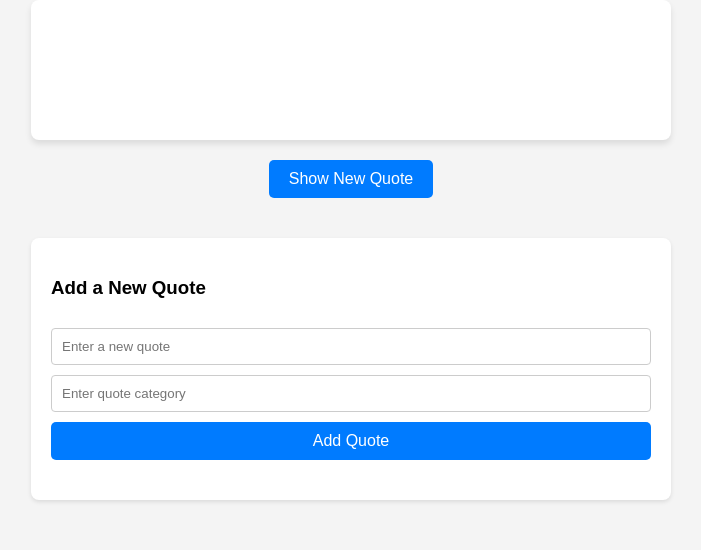
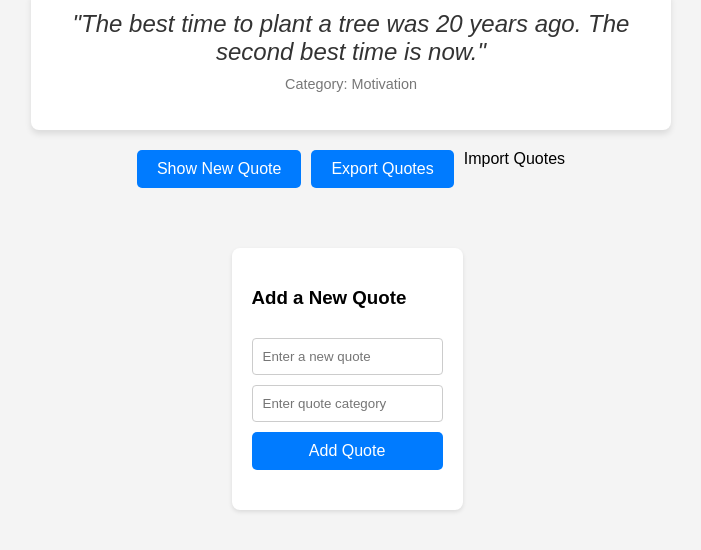
Before and after one commit to Tinahiii/alx_fe_javascript, a plain HTML site: page dom-manipulation/index.html in a window 1280 px wide. Shown: the part 190-740 px from the top of the page, without its empty margins (289-990 px from the left). Drawn offline with Linux system fonts and the light colour scheme.

Commit message:
Update index.html

```diff
--- a/dom-manipulation/index.html
+++ b/dom-manipulation/index.html
@@ -69,18 +69,26 @@
             border: 1px solid #ccc;
             border-radius: 4px;
         }
+        .actions-container {
+            display: flex;
+            gap: 10px;
+            margin-bottom: 20px;
+        }
     </style>
   </head>
   <body>
     <h1>Dynamic Quote Generator</h1>
     <div id="quoteDisplay"></div>
-    <button id="newQuote">Show New Quote</button>
-    <div class="form-container">
-      <h3>Add a New Quote</h3>
-      <input id="newQuoteText" type="text" placeholder="Enter a new quote" />
-      <input id="newQuoteCategory" type="text" placeholder="Enter quote category" />
-      <button id="addQuoteBtn">Add Quote</button>
+    <div class="actions-container">
+        <button id="newQuote">Show New Quote</button>
+        <button id="exportQuotesBtn">Export Quotes</button>
+        <label for="importFile" class="custom-file-upload">
+          Import Quotes
+        </label>
+        <input type="file" id="importFile" accept=".json" style="display: none;" />
     </div>
+    <!-- Container where the form will be dynamically created -->
+    <div id="formContainer"></div>
     <script src="script.js"></script>
   </body>
   </html>
```
